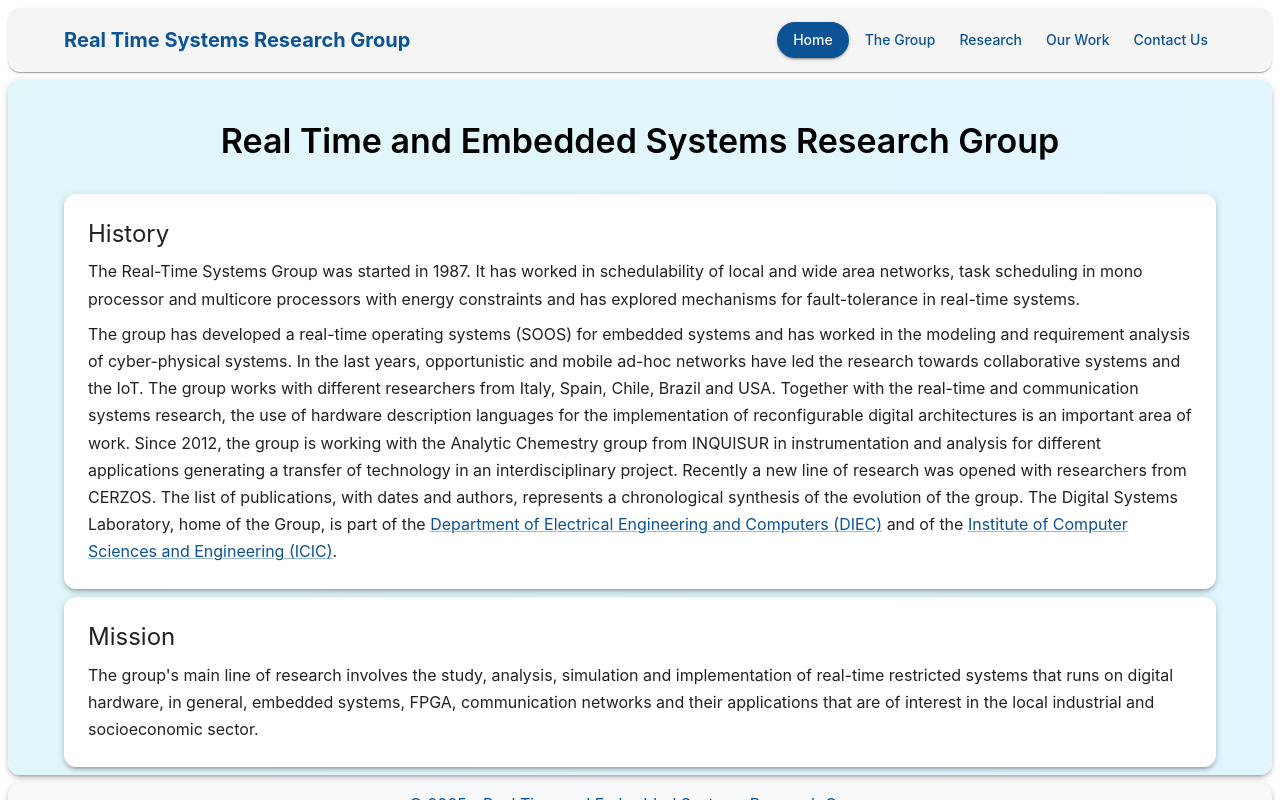
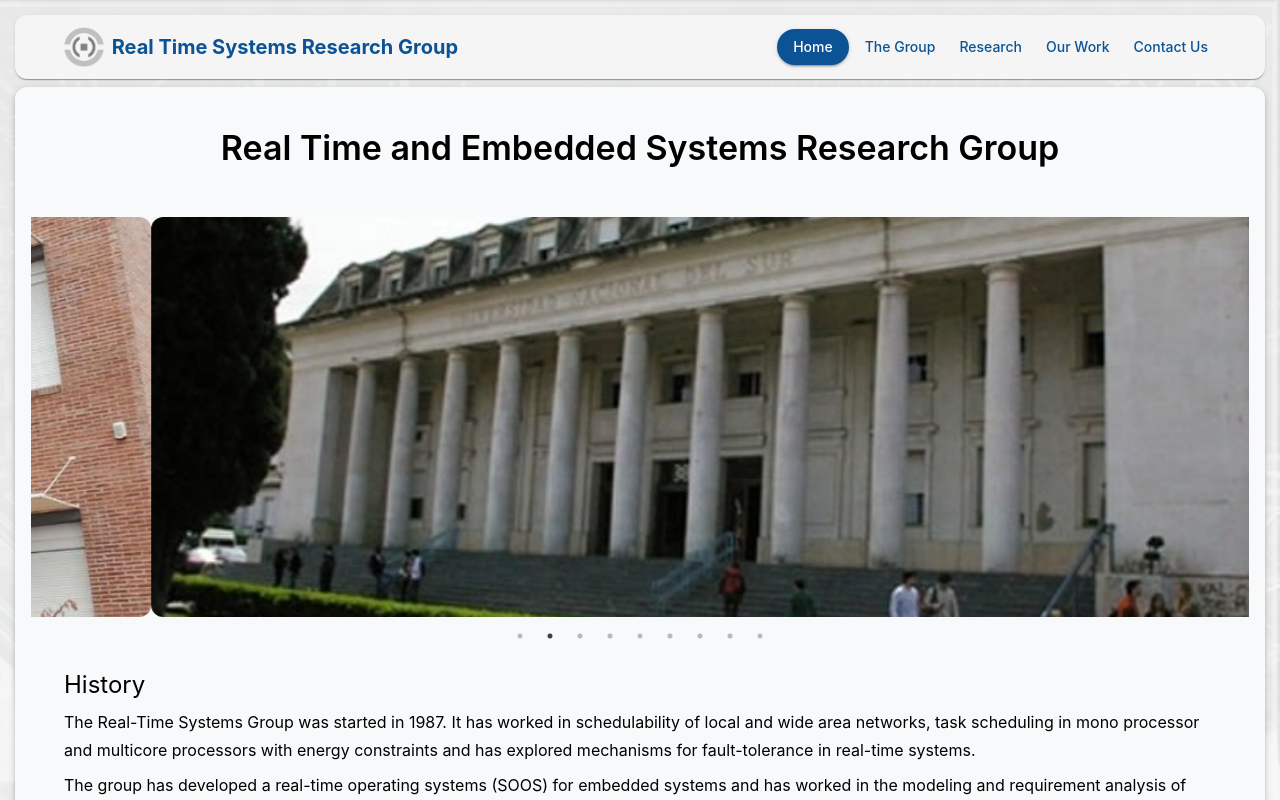
Before and after one commit to sendevo/institucional-rtsg-uns, a React (Vite) app: page / in a window 1280 px wide. Shown: the top 800 px of the page. Built offline with nearby package versions, Linux system fonts and the light colour scheme.

Commit message:
Slideshow

```diff
--- a/package.json
+++ b/package.json
@@ -16,7 +16,9 @@
     "@mui/material": "^7.2.0",
     "react": "^19.1.0",
     "react-dom": "^19.1.0",
-    "react-router-dom": "^7.6.3"
+    "react-router-dom": "^7.6.3",
+    "react-slick": "^0.30.3",
+    "slick-carousel": "^1.8.1"
   },
   "devDependencies": {
     "@eslint/js": "^9.30.1",
--- a/src/App.css
+++ /dev/null
@@ -1,7 +0,0 @@
-h1, h2, h3, h4, h5, h6 {
-  margin: 0;
-  font-weight: 500;
-}
-p {
-  margin: 0;
-}
--- a/src/App.jsx
+++ b/src/App.jsx
@@ -5,26 +5,33 @@ import theme from "./theme";
 import Navbar from "./components/Navbar";
 import Footer from "./components/Footer";
 import views from "./pages";
+import "./index.css";
 
-const constainerStyle = {
-  background: "linear-gradient(to right, #e0f7fa, #e1f5fe)",
+const styles = {
+  container: {
     py: 1,
     mt: 1,
     borderRadius: 1,
     boxShadow: 3,
     flexGrow: 1,
     display: "flex",
-  flexDirection: "column"
+    flexDirection: "column",
+    backgroundColor: "background.default",
+  },
+  main: {
+    display: "flex",
+    flexDirection: "column",
+    minHeight: "100vh"
+  }
 };
-
 
 const App = () => {
   return (
     <ThemeProvider theme={theme}>
       <Router>
-        <Box sx={{display: "flex",flexDirection: "column",minHeight: "100vh"}}>
+        <Box sx={styles.main}>
           <Navbar views={views} />
-          <Box component="main" sx={constainerStyle}>
+          <Box component="main" sx={styles.container}>
             <Routes>
               {views.map((view, index) => (
                 <Route key={index} path={view.path} element={view.component} />
--- a/src/components/Footer/index.jsx
+++ b/src/components/Footer/index.jsx
@@ -8,7 +8,7 @@ const Footer = () => (
       width: "100%",
       py: 1,
       mt: 1,
-      mb: 2,
+      mb: 1,
       color: "primary.main",
       backgroundColor: "background.default",
       position: "relative",
@@ -17,8 +17,7 @@ const Footer = () => (
       alignItems: "center",
       justifyContent: "center",
       bottom: 0
-    }}
-  >
+    }}>
     <Container maxWidth="lg">
       <Typography align="center">&copy; {new Date().getFullYear()} - Real Time and Embedded Systems Research Group</Typography>
     </Container>
--- a/src/components/Navbar/index.jsx
+++ b/src/components/Navbar/index.jsx
@@ -1,3 +1,4 @@
+import { useState } from "react";
 import {
   AppBar,
   Toolbar,
@@ -14,7 +15,7 @@ import {
 } from "@mui/material";
 import MenuIcon from "@mui/icons-material/Menu";
 import { Link, useLocation } from "react-router-dom";
-import { useState } from "react";
+import logo from "../../assets/logo_gray.png";
 
 const Navbar = ({ views }) => {
   const location = useLocation();
@@ -27,7 +28,7 @@ const Navbar = ({ views }) => {
   const drawer = (
     <Box onClick={handleDrawerToggle} sx={{ textAlign: "center" }}>
       <Typography variant="h6" sx={{ my: 2 }}>
-        RT Systems Group
+        RTS Group
       </Typography>
       <Divider />
       <List>
@@ -55,22 +56,23 @@ const Navbar = ({ views }) => {
         sx={{ borderRadius: 1 }}>
         <Container maxWidth="lg">
           <Toolbar disableGutters sx={{ justifyContent: "space-between" }}>
-            <Typography
-              variant="h6"
-              sx={{ fontWeight: 700, color: "primary.main" }}>
-              Real Time Systems Research Group
-            </Typography>
+            <Box sx={{ display: "flex", alignItems: "center", gap: 1 }}>
+              <img src={logo} alt="RTS Group Logo" style={{ height: 40 }} />
+              <Typography
+                variant="h6"
+                sx={{ fontWeight: 700, color: "primary.main" }}>
+                Real Time Systems Research Group
+              </Typography>
+            </Box>
 
-            <Box
-              sx={{display: { xs: "none", md: "flex" },gap: 1}}>
+            <Box sx={{display: { xs: "none", md: "flex" },gap: 1}}>
               {views.map((view) => (
                 <Button
                   key={view.path}
                   component={Link}
                   to={view.path}
                   variant={location.pathname === view.path ? "contained" : "text"}
-                  color="primary"
-                  sx={{ borderRadius: 2 }}>
+                  color="primary">
                   {view.text}
                 </Button>
               ))}
--- /dev/null
+++ b/src/components/SlideShow/index.jsx
@@ -0,0 +1,53 @@
+import Slider from "react-slick";
+import { Box } from "@mui/material";
+import { importImages } from '../../utils/importImages';
+
+const slides = [
+    "slideshow0.jpg",
+    "slideshow1.jpg",
+    "slideshow2.jpg",
+    "slideshow3.jpg",
+    "slideshow4.jpg",
+    "slideshow5.jpg",
+    "slideshow6.jpg",
+    "slideshow7.jpg",
+    "slideshow8.jpg"
+];
+const imageMap = importImages("slides");
+
+const SlideShow = () => {
+  const settings = {
+    dots: true,
+    infinite: true,
+    autoplay: true,
+    autoplaySpeed: 5000,
+    speed: 800,
+    slidesToShow: 1,
+    slidesToScroll: 1,
+    arrows: false,
+    pauseOnHover: true,
+  };
+
+  return (
+    <Box sx={{ mt: 4, p: 2 }}>
+      <Slider {...settings}>
+        {slides.map(filename => (
+          <Box key={filename}>
+            <img
+              src={imageMap[filename]}
+              alt={filename}
+              style={{
+                width: "100%",
+                maxHeight: "400px",
+                objectFit: "cover",
+                borderRadius: "12px",
+              }}
+            />
+          </Box>
+        ))}
+      </Slider>
+    </Box>
+  );
+};
+
+export default SlideShow;
--- /dev/null
+++ b/src/index.css
@@ -0,0 +1,9 @@
+body {
+  margin: 0;
+  background-image: url('./assets/body_bkground.png');
+  background-size: cover;
+  padding: 15px;
+  background-position: center;
+  background-repeat: no-repeat;
+  background-attachment: fixed;
+}
--- a/src/main.jsx
+++ b/src/main.jsx
@@ -1,6 +1,8 @@
 import { StrictMode } from 'react'
 import { createRoot } from 'react-dom/client'
 import App from './App.jsx'
+import "slick-carousel/slick/slick.css";
+import "slick-carousel/slick/slick-theme.css";
 
 createRoot(document.getElementById('root')).render(
   <StrictMode>
--- a/src/pages/Home/index.jsx
+++ b/src/pages/Home/index.jsx
@@ -1,13 +1,6 @@
-import { Box, Container, Typography, Paper, Link } from "@mui/material";
+import { Box, Container, Typography, Link } from "@mui/material";
+import SlideShow from "../../components/SlideShow";
 
-const styles = {
-  paper: {
-    p: 3,
-    borderRadius: 1,
-    boxShadow: 3,
-    m:0
-  }
-};
 
 const View = () => (
   <Box>
@@ -17,8 +10,9 @@ const View = () => (
       </Typography>
     </Container>
 
+    <SlideShow />
+
     <Container maxWidth="lg" sx={{ mt: 4 }}>
-      <Paper elevation={3} sx={styles.paper}>
       <Typography variant="h5" gutterBottom>
         History
       </Typography>
@@ -28,18 +22,15 @@ const View = () => (
       <Typography sx={{ mt: 1 }}>
         The group has developed a real-time operating systems (SOOS) for embedded systems and has worked in the modeling and requirement analysis of cyber-physical systems. In the last years, opportunistic and mobile ad-hoc networks have led the research towards collaborative systems and the IoT. The group works with different researchers from Italy, Spain, Chile, Brazil and USA. Together with the real-time and communication systems research, the use of hardware description languages for the implementation of reconfigurable digital architectures is an important area of work. Since 2012, the group is working with the Analytic Chemestry group from INQUISUR in instrumentation and analysis for different applications generating a transfer of technology in an interdisciplinary project. Recently a new line of research was opened with researchers from CERZOS. The list of publications, with dates and authors, represents a chronological synthesis of the evolution of the group. The Digital Systems Laboratory, home of the Group, is part of the <Link rel="noopener noreferrer" target="_blank" href="http://www.diec.uns.edu.ar/" >Department of Electrical Engineering and Computers (DIEC)</Link> and of the <Link rel="noopener noreferrer" target="_blank" href="http://www.icic.conicet.gov.ar/">Institute of Computer Sciences and Engineering (ICIC)</Link>.
       </Typography>
-      </Paper>
     </Container>
 
     <Container maxWidth="lg" sx={{ mt: 1 }}>
-      <Paper elevation={3} sx={styles.paper}>
       <Typography variant="h5" gutterBottom>
         Mission
       </Typography>
       <Typography>
         The group's main line of research involves the study, analysis, simulation and implementation of real-time restricted systems that runs on digital hardware, in general, embedded systems, FPGA, communication networks and their applications that are of interest in the local industrial and socioeconomic sector.
       </Typography>
-      </Paper>
     </Container>
   </Box>
 );
--- a/src/pages/TheGroup/index.jsx
+++ b/src/pages/TheGroup/index.jsx
@@ -2,7 +2,7 @@ import { useEffect, useState } from "react";
 import { Box, Grid, Typography } from "@mui/material";
 import MemberCard from "../../components/MemberCard";
 import teamData from "../../assets/data/members.json";
-import { importTeamImages } from "../../utils/importImages";
+import { importImages } from "../../utils/importImages";
 
 const statusNames = {
     member: "Members",
@@ -14,7 +14,7 @@ const View = () => {
   const [images, setImages] = useState({});
 
   useEffect(() => {
-    setImages(importTeamImages());
+    setImages(importImages("members"));
   }, []);
 
   /* group members by "status" property */
--- a/src/theme.js
+++ b/src/theme.js
@@ -30,7 +30,7 @@ const theme = createTheme({
       styleOverrides: {
         root: {
           textTransform: "none",
-          borderRadius: "8px",
+          borderRadius: "20px",
         },
       },
     },
--- a/src/utils/importImages.js
+++ b/src/utils/importImages.js
@@ -1,10 +1,13 @@
-export const importTeamImages = () => {
-  const images = import.meta.glob("../assets/profiles/*.jpg", { eager: true, as: "url" });
+export const importImages = type => {
+  const images = {
+    slides: import.meta.glob("../assets/slideshow/*.jpg", { eager: true, as: "url" }),
+    members: import.meta.glob("../assets/profiles/*.jpg", { eager: true, as: "url" })
+  };
   const imageMap = {};
 
-  for (const path in images) {
+  for (const path in images[type]) {
     const fileName = path.split("/").pop();
-    imageMap[fileName] = images[path];
+    imageMap[fileName] = images[type][path];
   }
 
   return imageMap;
```
Lines whose indentation alone changed are shown as unchanged.
